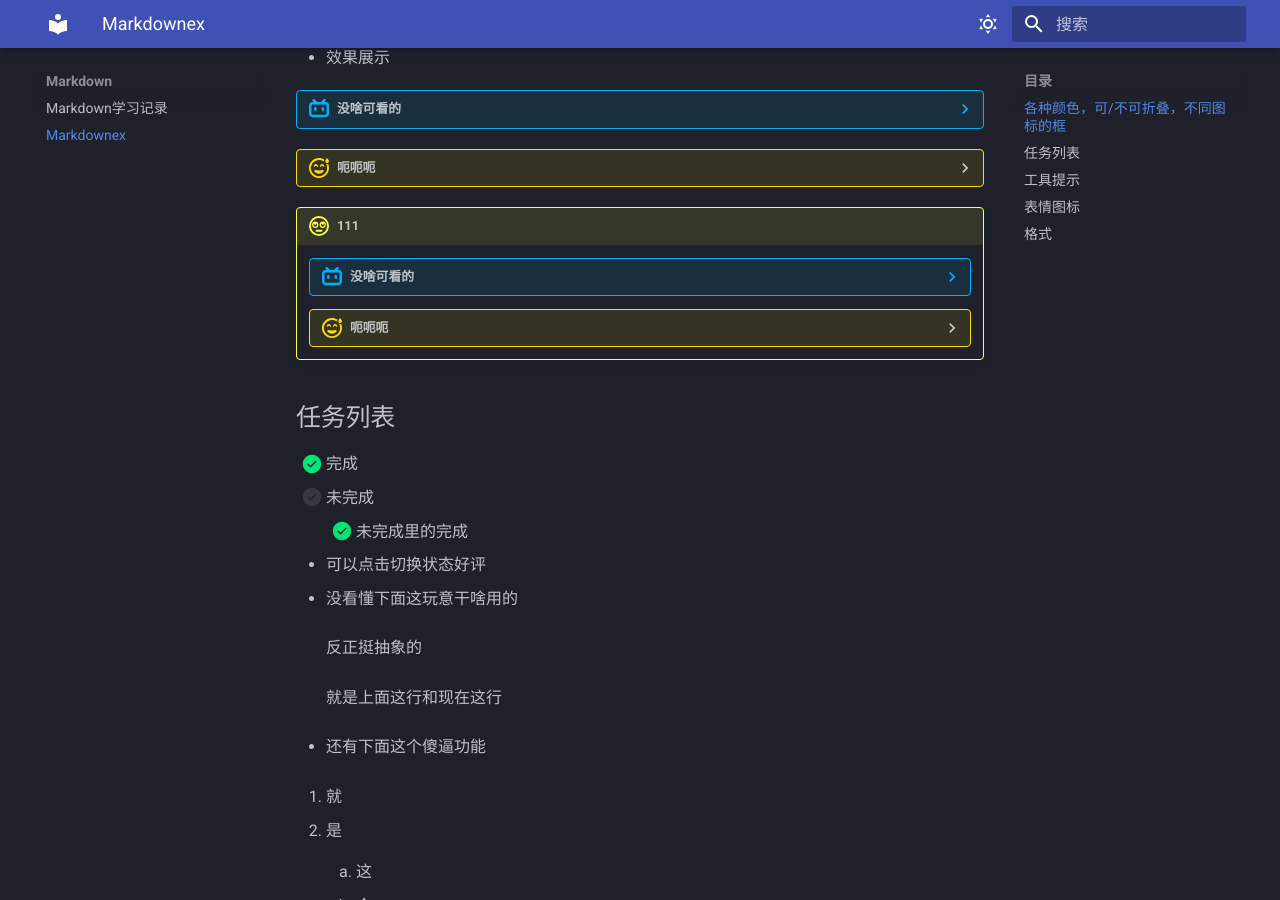
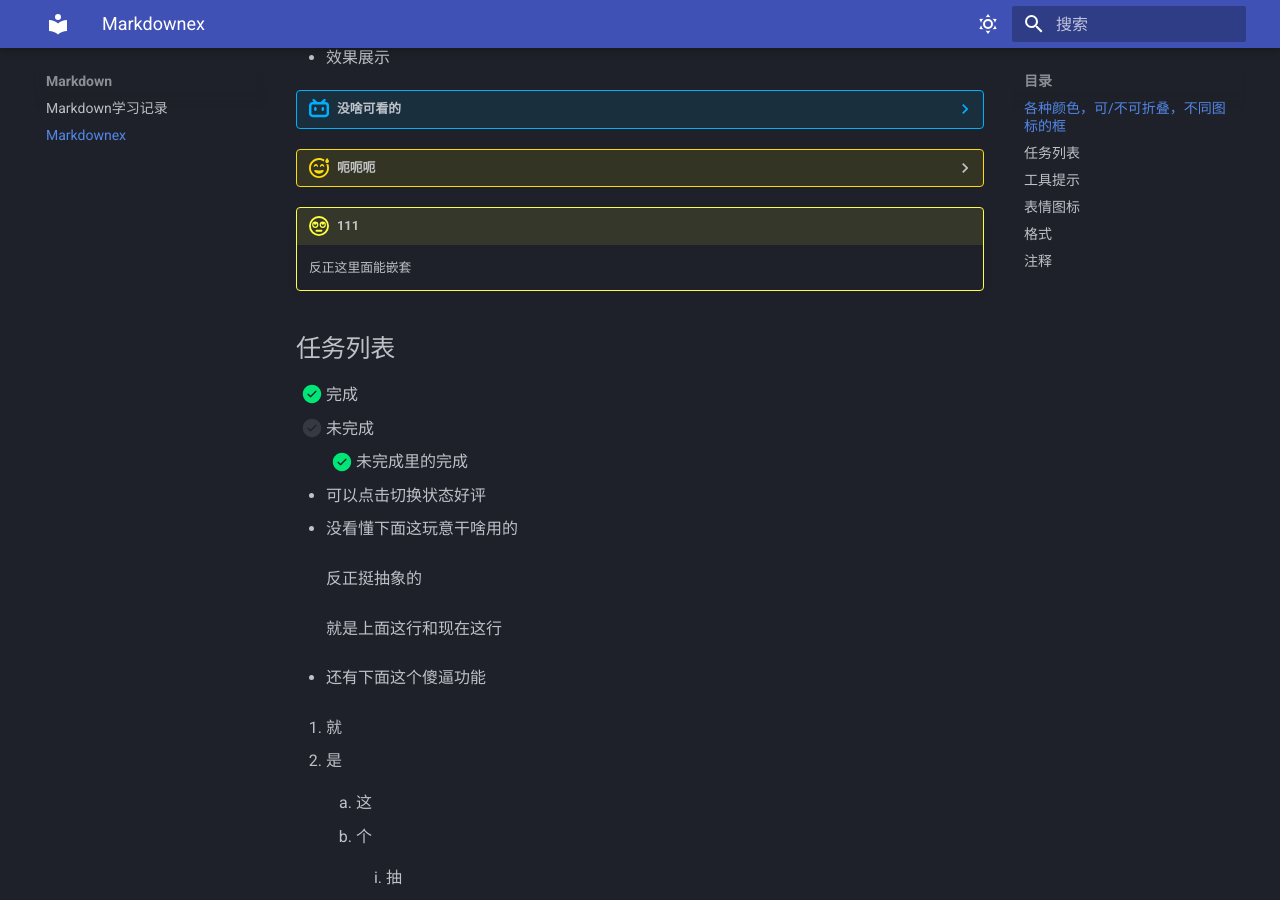
Before and after one commit to Xmbtx/xmbtx-blog, an MkDocs documentation site: the page built from docs/mkd/mkdex.md, in a window 1280 px wide and 900 px high, scrolled down 301 px. Built offline with MkDocs 1.6.1 and Material for MkDocs 9.7.7, drawn with Linux system fonts in a browser that asks for light colours; emoji names are drawn with the system emoji font; some of the changed text lies outside the part shown.

Commit message:
2023-12-10_00:22:55 update

```diff
--- a/docs/mkd/mkdex.md
+++ b/docs/mkd/mkdex.md
@@ -16,13 +16,7 @@
 
 !!! fby "111"
 
-    ??? abstract "没啥可看的"
-
-        你瞅啥
-
-    ??? lhhd "呃呃呃"
-
-        别看了哥
+    反正这里面能嵌套
 
 ## 任务列表
 
@@ -112,3 +106,12 @@
 - {>>神奇的注释<<}
 - CO<sub>2</sub>
 - ++alt+f4++
+
+- [原文链接](https://squidfunk.github.io/mkdocs-material/reference/formatting/)
+
+## 注释
+
+!!! fby 注释？
+
+    没看出来 (1) 这玩意有啥卵用
+    1.  注释
--- a/mkdocs.yml
+++ b/mkdocs.yml
@@ -51,6 +51,9 @@
   - pymdownx.keys # 格式Formatting
   - pymdownx.mark # 格式Formatting
   - pymdownx.tilde # 格式Formatting
+  - attr_list # 注释Annotations
+  - md_in_html # 注释Annotations
+  - pymdownx.superfences # 注释Annotations
 
 edit_uri: edit/main/docs
 
```
Also changed, not shown: docs/tools/google chatgpt.md (+1 -1 lines).
